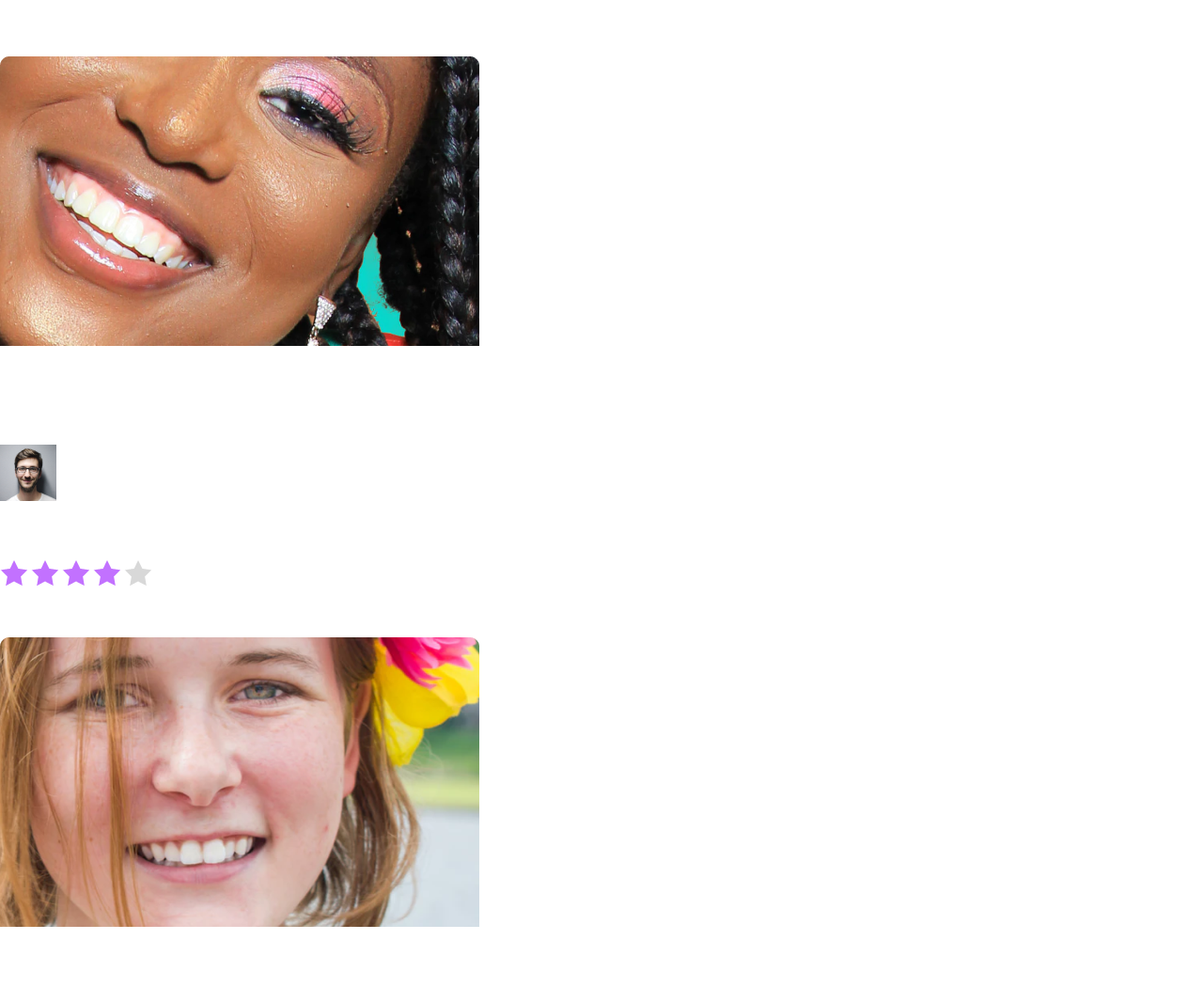
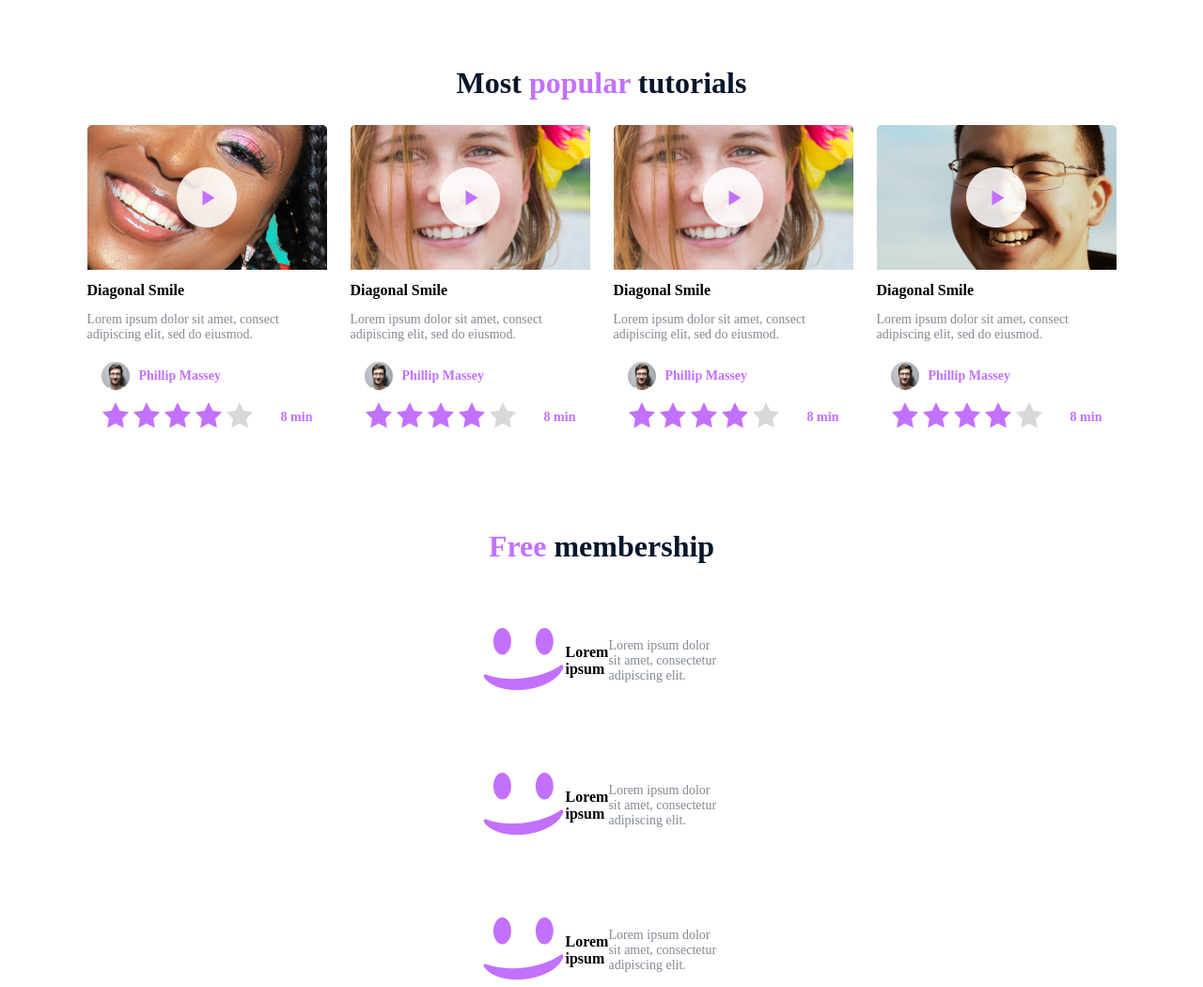
Before and after one commit to Abbassimedayoub/holbertonschool-web-development, a plain HTML site: page css_advanced/index.html in a window 1280 px wide. Shown: the part 1500-2550 px from the top of the page at 94% size. Drawn offline with Linux system fonts and the light colour scheme.

Commit message:
vidos part

```diff
--- a/css_advanced/index.html
+++ b/css_advanced/index.html
@@ -1,16 +1,18 @@
 <!DOCTYPE html>
 <html lang="en">
+
 <head>
     <meta charset="UTF-8">
     <meta name="viewport" content="width=device-width, initial-scale=1.0">
     <title>Document</title>
     <link rel="stylesheet" href="styles.css"> <!-- importing css file-->
 </head>
+
 <body>
     <!-- 1. HEADER  -->
     <header>
         <div class="navbar">
-            <a href="#" >
+            <a href="#">
                 <img src="imgs/logo.png" alt="logo">
             </a>
             <div class="navbar_links">
@@ -28,10 +30,10 @@
                     <p>GRIN</p>
                     <p>LAUGH</p>
                 </div>
-                <button >REGISTER FOR FREE</button>
+                <button>REGISTER FOR FREE</button>
             </div>
             <div class="learn">
-                <h2  class="subtitle"><span class="highlight">Learn</span> from the pros</h2>
+                <h2 class="subtitle"><span class="highlight">Learn</span> from the pros</h2>
                 <div class="learners">
                     <div class="person">
                         <img src="imgs/PhillipMassey.png" alt="Phillip_Massey">
@@ -65,7 +67,8 @@
                 <img src="imgs/personname.png" alt="person_name">
                 <div>
                     <blockquote>
-                            « Those tutorials are concise and go straight to the point. I can’t think of a better<br>place to learn smiling. And it's so fun!
+                        « Those tutorials are concise and go straight to the point. I can’t think of a better<br>place
+                        to learn smiling. And it's so fun!
                     </blockquote>
                     <h4>Person Name</h4>
                     <p>weather presenter</p>
@@ -73,19 +76,23 @@
             </div>
         </section>
         <!-- 4. Videos -->
-            <section>
+        <section class="Videos">
             <h1>Most <span>popular</span> tutorials</h1>
+            <div class="videos_wrapper">
+                <div class="videos_container">
                     <div>
-                    <div>
-                        <img src="imgs/v1.png" alt="V1">
+                        <div class="player_container">
+                            <img class="video_img" src="imgs/v1.png" alt="V1">
+                            <img class="player" src="imgs/player.png" alt="player">
+                        </div>
                         <h2>Diagonal Smile</h2>
-                        <p>Lorem ipsum dolor sit amet, consect adipiscing elit, sed do eiusmod.</p>
-                        <div>
+                        <p>Lorem ipsum dolor sit amet, consect <br> adipiscing elit, sed do eiusmod.</p>
+                        <div class="avatar">
                             <img src="imgs/small_massey.png" alt="small_Massey">
                             <h3>Phillip Massey</h3>
                         </div>
-                        <div>
-                            <div>
+                        <div class="vid_star">
+                            <div class="video_satrs">
                                 <img src="imgs/fullstar.png" alt="full_star">
                                 <img src="imgs/fullstar.png" alt="full_star">
                                 <img src="imgs/fullstar.png" alt="full_star">
@@ -96,34 +103,20 @@
                         </div>
                     </div>
                 </div>
+                <div class="videos_container">
                     <div>
-                    <div>
-                        <img src="imgs/v2.png" alt="V2">
-                        <h2>Sad Smile</h2>
-                        <p>Lorem ipsum dolor sit amet, consect adipiscing elit, sed do eiusmod.</p>
-                        <div>
+                        <div class="player_container">
+                            <img class="video_img" src="imgs/v2.png" alt="V1">
+                            <img class="player" src="imgs/player.png" alt="player">
+                        </div>
+                        <h2>Diagonal Smile</h2>
+                        <p>Lorem ipsum dolor sit amet, consect <br> adipiscing elit, sed do eiusmod.</p>
+                        <div class="avatar">
                             <img src="imgs/small_massey.png" alt="small_Massey">
                             <h3>Phillip Massey</h3>
                         </div>
-                        <div>
-                            <div>
-                                <img src="imgs/fullstar.png" alt="empty_star">
-                            </div>
-                            <p>8 min</p>
-                        </div>
-                    </div>
-                </div>
-                <div>
-                    <div>
-                        <img src="imgs/v3.png" alt="V3">
-                        <h2>Natural Smile</h2>
-                        <p>Lorem ipsum dolor sit amet, consect adipiscing elit, sed do eiusmod.</p>
-                        <div>
-                            <img src="imgs/small_massey.png" alt="small_Massey">
-                            <h3>Phillip Massey</h3>
-                        </div>
-                        <div>
-                            <div>
+                        <div class="vid_star">
+                            <div class="video_satrs">
                                 <img src="imgs/fullstar.png" alt="full_star">
                                 <img src="imgs/fullstar.png" alt="full_star">
                                 <img src="imgs/fullstar.png" alt="full_star">
@@ -134,17 +127,20 @@
                         </div>
                     </div>
                 </div>
+                <div class="videos_container">
                     <div>
-                    <div>
-                        <img src="imgs/v4.png" alt="V4">
-                        <h2>Happy Smile</h2>
-                        <p>Lorem ipsum dolor sit amet, consect adipiscing elit, sed do eiusmod.</p>
-                        <div>
+                        <div class="player_container">
+                            <img class="video_img" src="imgs/v3.png" alt="V1">
+                            <img class="player" src="imgs/player.png" alt="player">
+                        </div>
+                        <h2>Diagonal Smile</h2>
+                        <p>Lorem ipsum dolor sit amet, consect <br>adipiscing elit, sed do eiusmod.</p>
+                        <div class="avatar">
                             <img src="imgs/small_massey.png" alt="small_Massey">
                             <h3>Phillip Massey</h3>
                         </div>
-                        <div>
-                            <div>
+                        <div class="vid_star">
+                            <div class="video_satrs">
                                 <img src="imgs/fullstar.png" alt="full_star">
                                 <img src="imgs/fullstar.png" alt="full_star">
                                 <img src="imgs/fullstar.png" alt="full_star">
@@ -155,27 +151,52 @@
                         </div>
                     </div>
                 </div>
+                <div class="videos_container">
+                    <div>
+                        <div class="player_container">
+                            <img class="video_img" src="imgs/v4.png" alt="V1">
+                            <img class="player" src="imgs/player.png" alt="player">
+                        </div>
+                        <h2>Diagonal Smile</h2>
+                        <p>Lorem ipsum dolor sit amet, consect <br>adipiscing elit, sed do eiusmod.</p>
+                        <div class="avatar">
+                            <img src="imgs/small_massey.png" alt="small_Massey">
+                            <h3>Phillip Massey</h3>
+                        </div>
+                        <div class="vid_star">
+                            <div class="video_satrs">
+                                <img src="imgs/fullstar.png" alt="full_star">
+                                <img src="imgs/fullstar.png" alt="full_star">
+                                <img src="imgs/fullstar.png" alt="full_star">
+                                <img src="imgs/fullstar.png" alt="full_star">
+                                <img src="imgs/emptysater.png" alt="empty_star">
+                            </div>
+                            <p>8 min</p>
+                        </div>
+                    </div>
+                </div>
+            </div>
         </section>
         <!-- 5. Membership -->
-             <section>
-                <h1><span> Free</span> membership</h1>
-                <div>
-                    <div>
+        <section class="Videos">
+            <h1 class="most"> <span> Free</span> membership</h1>
+            <div class="videos_container">
+                <div class="player_container">
                     <img src="imgs/membership.png" alt="membership">
                     <h2>Lorem ipsum</h2>
                     <p>Lorem ipsum dolor sit amet, consectetur adipiscing elit.</p>
                 </div>
-                    <div>
+                <div class="player_container">
                     <img src="imgs/membership.png" alt="membership">
                     <h2>Lorem ipsum</h2>
                     <p>Lorem ipsum dolor sit amet, consectetur adipiscing elit.</p>
                 </div>
-                    <div>
+                <div class="player_container">
                     <img src="imgs/membership.png" alt="membership">
                     <h2>Lorem ipsum</h2>
                     <p>Lorem ipsum dolor sit amet, consectetur adipiscing elit.</p>
                 </div>
-                    <div>
+                <div class="player_container">
                     <img src="imgs/membership.png" alt="membership">
                     <h2>Lorem ipsum</h2>
                     <p>Lorem ipsum dolor sit amet, consectetur adipiscing elit.</p>
@@ -190,19 +211,35 @@
                 <div>
                     <div>
                         <h2>How does this work?</h2>
-                            <p>Lorem ipsum dolor sit amet, consectetur adipiscing elit, sed do eiusmod tempor incididunt ut labore et dolore magna aliqua. Ut enim ad minim veniam, quis nostrud exercitation ullamco laboris nisi ut aliquip ex ea commodo consequat. Duis aute irure dolor in reprehenderit in voluptate velit esse cillum dolore eu fugiat nulla pariatur. Excepteur sint occaecat cupidatat non proident, sunt in culpa qui officia deserunt mollit anim id est laborum.</p>
+                        <p>Lorem ipsum dolor sit amet, consectetur adipiscing elit, sed do eiusmod tempor incididunt ut
+                            labore et dolore magna aliqua. Ut enim ad minim veniam, quis nostrud exercitation ullamco
+                            laboris nisi ut aliquip ex ea commodo consequat. Duis aute irure dolor in reprehenderit in
+                            voluptate velit esse cillum dolore eu fugiat nulla pariatur. Excepteur sint occaecat
+                            cupidatat non proident, sunt in culpa qui officia deserunt mollit anim id est laborum.</p>
                     </div>
                     <div>
                         <h2>How does this work?</h2>
-                            <p>Lorem ipsum dolor sit amet, consectetur adipiscing elit, sed do eiusmod tempor incididunt ut labore et dolore magna aliqua. Ut enim ad minim veniam, quis nostrud exercitation ullamco laboris nisi ut aliquip ex ea commodo consequat. Duis aute irure dolor in reprehenderit in voluptate velit esse cillum dolore eu fugiat nulla pariatur. Excepteur sint occaecat cupidatat non proident, sunt in culpa qui officia deserunt mollit anim id est laborum.</p>
+                        <p>Lorem ipsum dolor sit amet, consectetur adipiscing elit, sed do eiusmod tempor incididunt ut
+                            labore et dolore magna aliqua. Ut enim ad minim veniam, quis nostrud exercitation ullamco
+                            laboris nisi ut aliquip ex ea commodo consequat. Duis aute irure dolor in reprehenderit in
+                            voluptate velit esse cillum dolore eu fugiat nulla pariatur. Excepteur sint occaecat
+                            cupidatat non proident, sunt in culpa qui officia deserunt mollit anim id est laborum.</p>
                     </div>
                     <div>
                         <h2>How does this work?</h2>
-                            <p>Lorem ipsum dolor sit amet, consectetur adipiscing elit, sed do eiusmod tempor incididunt ut labore et dolore magna aliqua. Ut enim ad minim veniam, quis nostrud exercitation ullamco laboris nisi ut aliquip ex ea commodo consequat. Duis aute irure dolor in reprehenderit in voluptate velit esse cillum dolore eu fugiat nulla pariatur. Excepteur sint occaecat cupidatat non proident, sunt in culpa qui officia deserunt mollit anim id est laborum.</p>
+                        <p>Lorem ipsum dolor sit amet, consectetur adipiscing elit, sed do eiusmod tempor incididunt ut
+                            labore et dolore magna aliqua. Ut enim ad minim veniam, quis nostrud exercitation ullamco
+                            laboris nisi ut aliquip ex ea commodo consequat. Duis aute irure dolor in reprehenderit in
+                            voluptate velit esse cillum dolore eu fugiat nulla pariatur. Excepteur sint occaecat
+                            cupidatat non proident, sunt in culpa qui officia deserunt mollit anim id est laborum.</p>
                     </div>
                     <div>
                         <h2>How does this work?</h2>
-                            <p>Lorem ipsum dolor sit amet, consectetur adipiscing elit, sed do eiusmod tempor incididunt ut labore et dolore magna aliqua. Ut enim ad minim veniam, quis nostrud exercitation ullamco laboris nisi ut aliquip ex ea commodo consequat. Duis aute irure dolor in reprehenderit in voluptate velit esse cillum dolore eu fugiat nulla pariatur. Excepteur sint occaecat cupidatat non proident, sunt in culpa qui officia deserunt mollit anim id est laborum.</p>
+                        <p>Lorem ipsum dolor sit amet, consectetur adipiscing elit, sed do eiusmod tempor incididunt ut
+                            labore et dolore magna aliqua. Ut enim ad minim veniam, quis nostrud exercitation ullamco
+                            laboris nisi ut aliquip ex ea commodo consequat. Duis aute irure dolor in reprehenderit in
+                            voluptate velit esse cillum dolore eu fugiat nulla pariatur. Excepteur sint occaecat
+                            cupidatat non proident, sunt in culpa qui officia deserunt mollit anim id est laborum.</p>
                     </div>
 
                 </div>
@@ -224,4 +261,5 @@
         </div>
     </footer>
 </body>
+
 </html>
--- a/css_advanced/styles.css
+++ b/css_advanced/styles.css
@@ -2,6 +2,7 @@ body {
     margin: auto;
     color: #FFFFFF;
 }
+
 header {
     background-image: url(imgs/background.png);
     height: 1093px;
@@ -10,6 +11,7 @@ header {
     align-items: center;
     background-size: cover;
 }
+
 .navbar {
     display: flex;
     flex-direction: row;
@@ -21,11 +23,14 @@ header {
 
 
 }
-.navbar a.logo img{
+
+.navbar a.logo img {
     height: 12.58px;
     width: 111.83;
+    background-image: url(imgs/marchevideo.png);
 
 }
+
 .navbar_links {
     display: flex;
     justify-content: space-between;
@@ -33,6 +38,7 @@ header {
     height: 15px;
 
 }
+
 .navbar_links a {
     color: #FFFFFF;
     text-decoration: none;
@@ -40,19 +46,22 @@ header {
     font-weight: bold;
     line-height: 15.08px;
 }
-.banner{
+
+.banner {
     display: flex;
     flex-direction: column;
     align-items: center;
     margin-top: 10rem;
 
 }
+
 .banner h1 {
     font-size: 120px;
     color: #FFFFFF;
     display: flex;
     font-weight: bold;
 }
+
 .banner_subtitle {
     display: flex;
     flex-direction: row;
@@ -62,6 +71,7 @@ header {
     font-weight: bold;
     margin-top: -105px;
 }
+
 .banner button {
     background-color: #C271FF;
     width: 162px;
@@ -76,20 +86,24 @@ header {
     font-size: 14px;
     border-radius: 25px;
 }
+
 .learn {
     display: flex;
     flex-direction: column;
     align-items: center;
 }
+
 .subtitle {
     font-size: 32px;
     width: 291px;
     height: 40px;
 }
+
 .highlight {
     color: #C271FF;
     font-weight: bold;
 }
+
 .learners {
     display: flex;
     justify-content: space-between;
@@ -97,6 +111,7 @@ header {
     width: 1009px;
     height: 237px;
 }
+
 .person {
     display: flex;
     flex-direction: column;
@@ -105,22 +120,27 @@ header {
     text-align: center;
     height: 237px;
     width: 150px;
-    margin-top: 10rem;;
+    margin-top: 10rem;
+    ;
 }
+
 .person img {
     border-radius: 50%;
     margin-bottom: 1rem;
     width: 150px;
 }
+
 .person h3 {
     size: 18px;
 }
+
 .person p {
     align-items: center;
     font-size: 16px;
     font-style: italic;
-        margin-top: 0px;
+    margin-top: 0px;
 }
+
 .Quote {
     display: flex;
     justify-content: center;
@@ -139,9 +159,11 @@ header {
 .Quote_center {
     display: flex;
     flex-direction: row;
-    align-items: center; /* Ensures vertical alignment */
+    align-items: center;
+    /* Ensures vertical alignment */
     justify-content: center;
-    text-align: left; /* Aligns text to the left */
+    text-align: left;
+    /* Aligns text to the left */
 }
 
 .Quote_center blockquote {
@@ -159,3 +181,105 @@ header {
 .Quote_center p {
     font-style: italic;
 }
+
+.Videos {
+    display: flex;
+    align-items: center;
+    justify-content: center;
+    flex-direction: column;
+    margin-top: 50px;
+}
+
+.Videos h1 {
+    color: #071629;
+    font-size: 32px;
+    font-weight: bold;
+    left: 482px;
+}
+
+.Videos h1 span {
+    color: #C271FF;
+}
+
+.player {
+    position: absolute;
+    width: 64px;
+    height: 64px;
+}
+
+.player_container {
+    display: flex;
+    align-items: center;
+    justify-content: center;
+}
+
+.videos_wrapper {
+    display: flex;
+    flex-direction: row;
+    justify-items: center;
+    gap: 25px;
+
+
+}
+
+.videos_container {
+    display: flex;
+    flex-direction: column;
+    justify-content: center;
+    margin-bottom: 20px;
+}
+
+.player_container {
+    width: 255px;
+    height: 154px;
+}
+
+.video_img {
+    width: 255px;
+    height: 154px;
+}
+
+.videos_container h2 {
+    color: black;
+    font-size: 16px;
+    font-weight: bold;
+}
+
+.videos_container p {
+    color: rgba(7, 22, 41, 0.5016);
+    font-size: 14px;
+
+}
+
+.avatar {
+    display: flex;
+    flex-direction: row;
+    align-items: center;
+    gap: 10px;
+    margin-left: 15px;
+
+}
+
+.avatar img {
+    height: 30px;
+    width: 30px;
+    border-radius: 50%;
+}
+
+.avatar h3 {
+    color: #C271FF;
+    font-size: 14px;
+}
+
+.vid_star {
+    display: flex;
+    flex-direction: row;
+    justify-content: space-around;
+    align-items: center;
+}
+
+.vid_star p {
+    color: rgba(194, 113, 255, 1);
+    font-size: 14px;
+    font-weight: bold;
+}
```
Also changed, not shown: css_advanced/imgs/player.png (added). Lines whose indentation alone changed are shown as unchanged.
